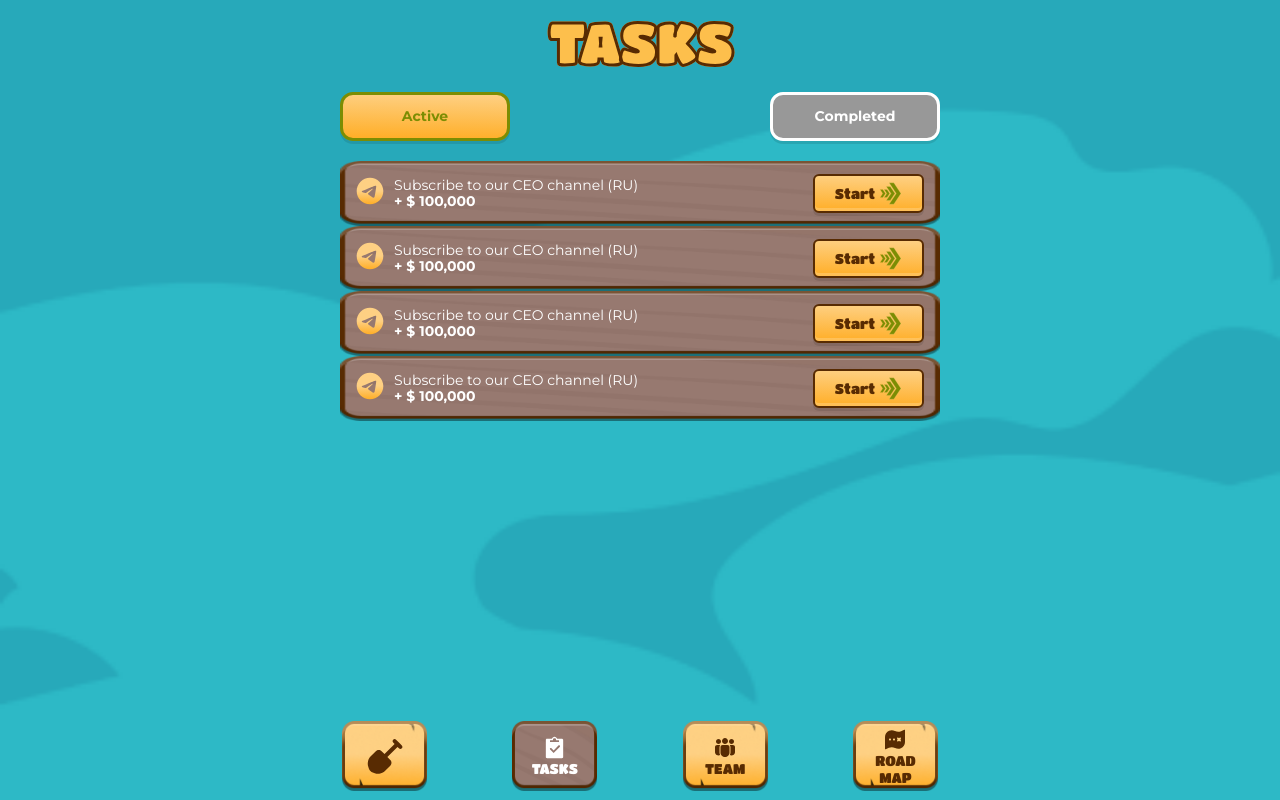
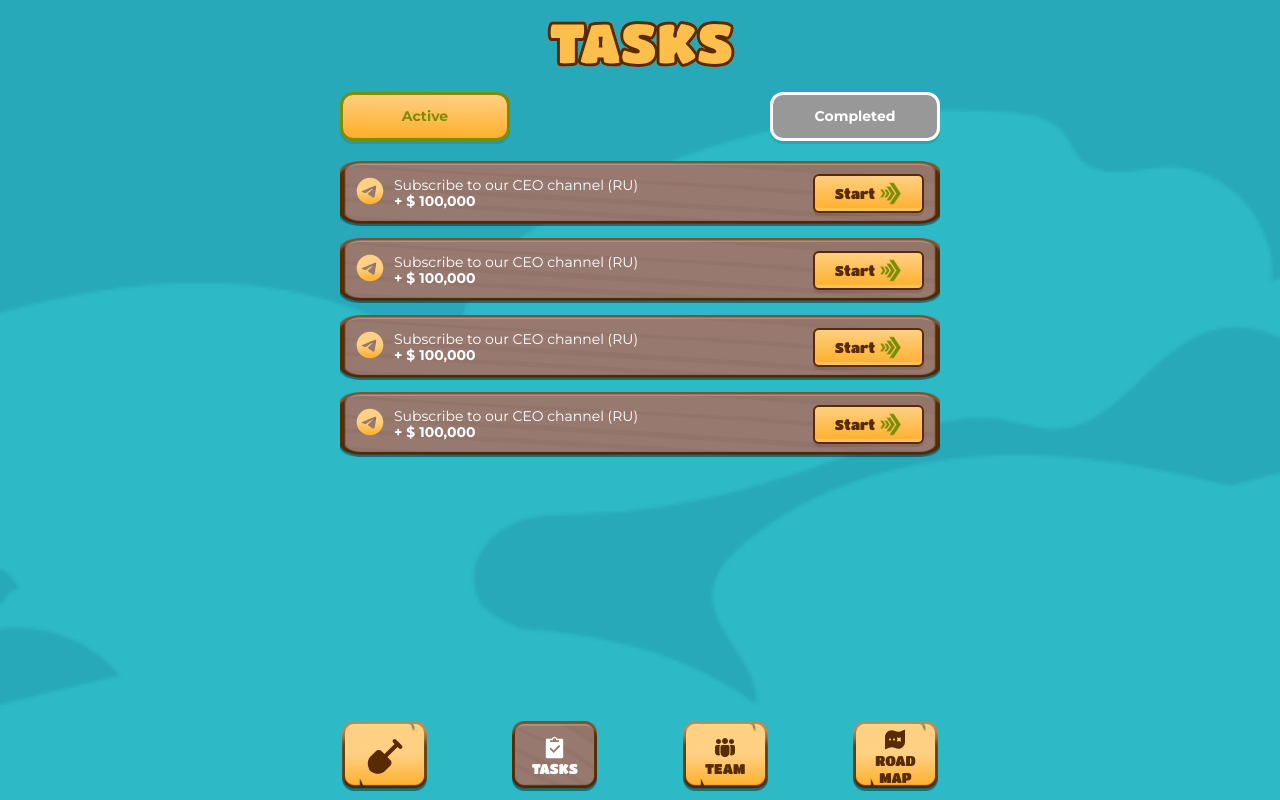
Before and after one commit to Scandal-MyZiK/klondike, a React (Create React App) app: page /tasks in a window 1280 px wide. Built offline with nearby package versions, Linux system fonts and the light colour scheme.

Commit message:
fixing scroll issue

```diff
--- a/src/app/app.css
+++ b/src/app/app.css
@@ -1,5 +1,5 @@
 .app-container {
-  min-height: 100dvh;
+  height: 100dvh;
   padding-bottom: 88px;
   background-image: url("./assets/img/main.png");
   background-repeat: no-repeat;
--- a/src/components/AppWidthContainer/style.css
+++ b/src/components/AppWidthContainer/style.css
@@ -1,5 +1,6 @@
 .app-width {
-  width: 100dvw;
-  min-height: calc(100dvh - 88px);
+  width: 100%;
+  height: 100%;
   padding-top: 10px;
+  overflow: auto;
 }
--- a/src/components/HistoryItem/style.css
+++ b/src/components/HistoryItem/style.css
@@ -5,7 +5,7 @@
   justify-content: space-between;
   gap: 10px;
   color: #fff;
-  background-image: url(./historyItem-bg.png);
+  background-image: url(./assets//historyItem-bg.png);
   background-size: 100% 100%;
   background-position: center;
   background-repeat: no-repeat;
--- a/src/components/HistoryTabs/style.css
+++ b/src/components/HistoryTabs/style.css
@@ -3,6 +3,7 @@
 
 .history-tabs__btns {
   display: flex;
+  gap: 5px;
   justify-content: space-between;
 }
 
@@ -11,6 +12,8 @@
   margin-top: 20px;
 
   &.active {
-    display: block;
+    display: flex;
+    flex-direction: column;
+    gap: 12px;
   }
 }
--- a/src/components/Navigation/style.css
+++ b/src/components/Navigation/style.css
@@ -1,10 +1,5 @@
 .bottom-nav {
-  position: fixed;
   padding: 9px 0;
-  left: 0;
-  right: 0;
-  bottom: 0;
-  z-index: 3;
 }
 
 .bottom-nav--dark {
--- a/src/components/ShovelAnimation/style.css
+++ b/src/components/ShovelAnimation/style.css
@@ -12,7 +12,7 @@
 .shovel__img {
   display: block;
   width: 90%;
-  max-height: 80%;
+  max-height: 90%;
   object-fit: contain;
 }
 
--- a/src/pages/Home/style.css
+++ b/src/pages/Home/style.css
@@ -20,5 +20,6 @@
   display: flex;
   justify-content: center;
   align-items: stretch;
+  min-height: 300px;
   height: 0;
 }
```
Also changed, not shown: src/components/HistoryItem/assets/historyItem-bg.png (added), src/components/HistoryItem/historyItem-bg.png (deleted).
